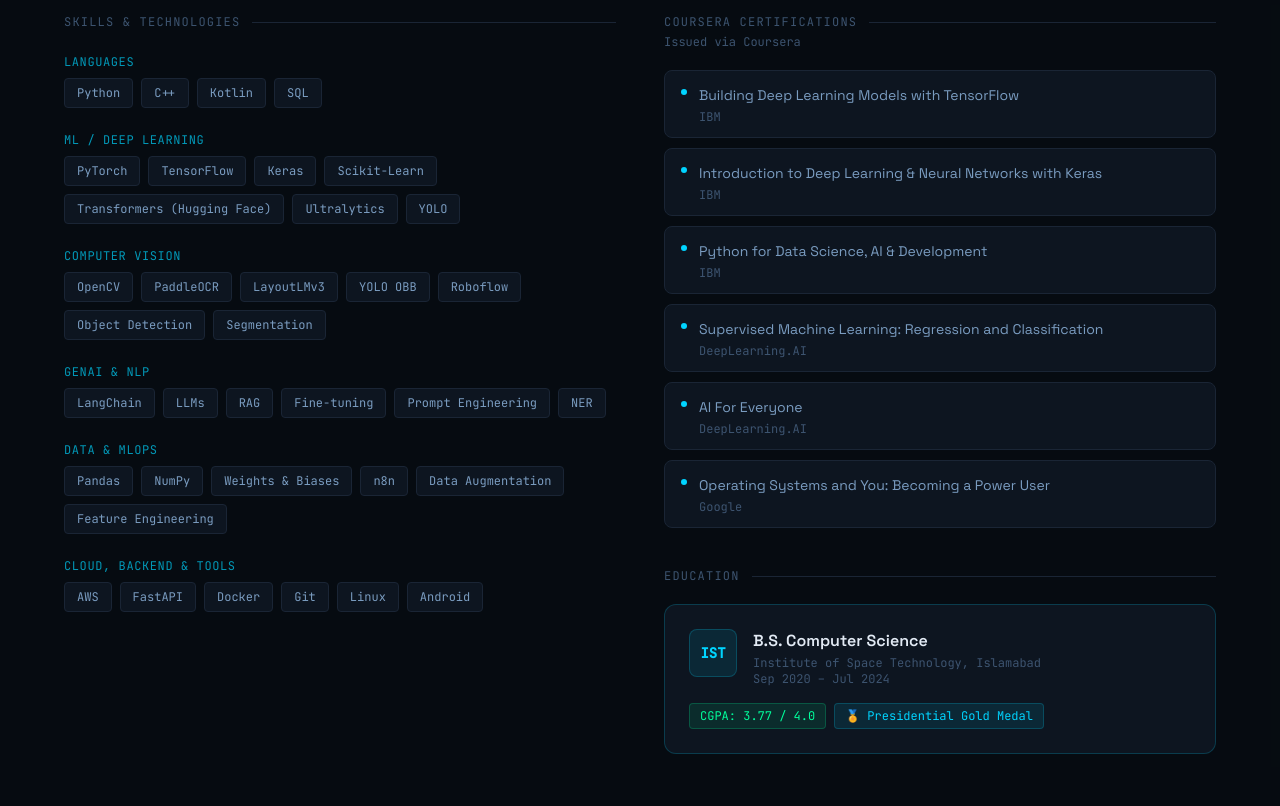
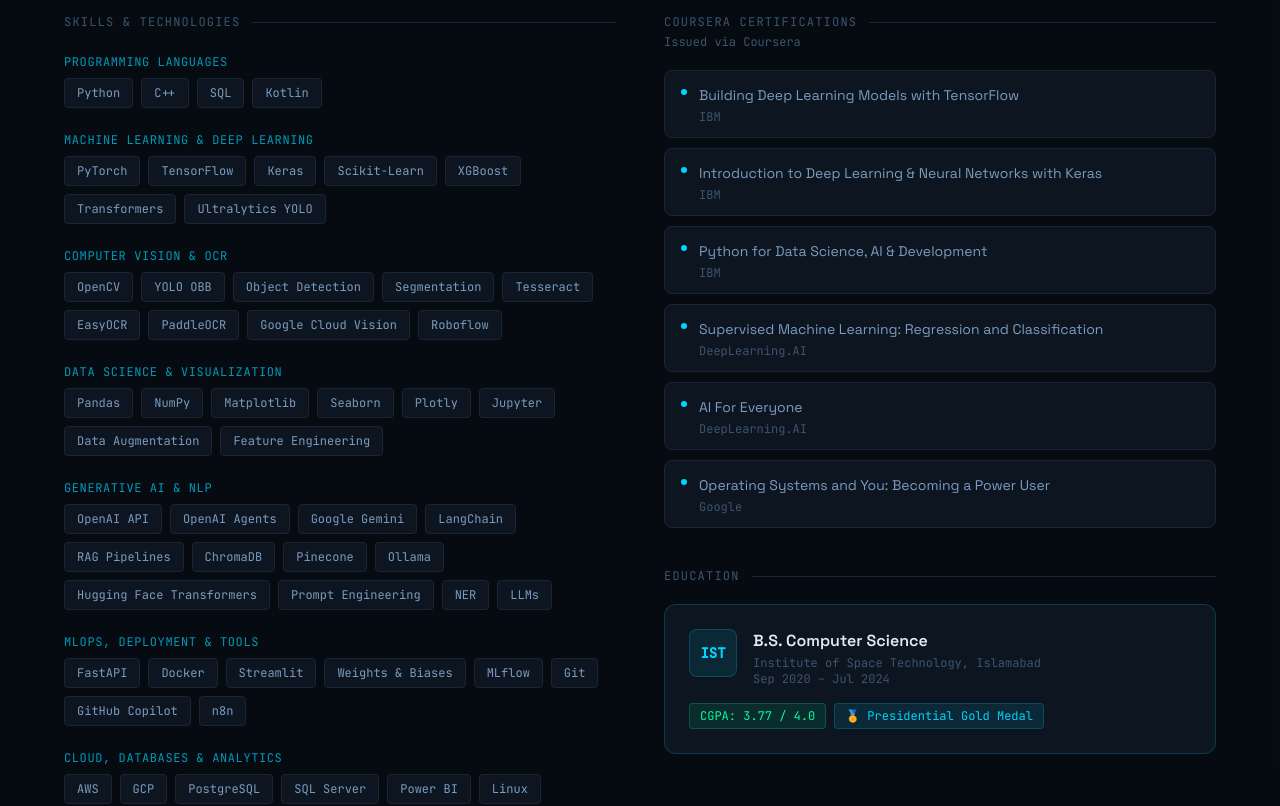
Before and after one commit to Haseeeb21/haseeb-portfolio, a React (Vite) app: page / in a window 1280 px wide. Shown: the part 4060-4866 px from the top of the page. Built offline with nearby package versions, Linux system fonts and the light colour scheme.

Commit message:
modified skills

```diff
--- a/src/sections/Skills.jsx
+++ b/src/sections/Skills.jsx
@@ -1,27 +1,31 @@
 const skillGroups = [
   {
-    category: 'Languages',
-    items: ['Python', 'C++', 'Kotlin', 'SQL'],
+    category: 'Programming Languages',
+    items: ['Python', 'C++', 'SQL', 'Kotlin'],
   },
   {
-    category: 'ML / Deep Learning',
-    items: ['PyTorch', 'TensorFlow', 'Keras', 'Scikit-Learn', 'Transformers (Hugging Face)', 'Ultralytics', 'YOLO'],
+    category: 'Machine Learning & Deep Learning',
+    items: ['PyTorch', 'TensorFlow', 'Keras', 'Scikit-Learn', 'XGBoost', 'Transformers', 'Ultralytics YOLO'],
   },
   {
-    category: 'Computer Vision',
-    items: ['OpenCV', 'PaddleOCR', 'LayoutLMv3', 'YOLO OBB', 'Roboflow', 'Object Detection', 'Segmentation'],
+    category: 'Computer Vision & OCR',
+    items: ['OpenCV', 'YOLO OBB', 'Object Detection', 'Segmentation', 'Tesseract', 'EasyOCR', 'PaddleOCR', 'Google Cloud Vision', 'Roboflow'],
   },
   {
-    category: 'GenAI & NLP',
-    items: ['LangChain', 'LLMs', 'RAG', 'Fine-tuning', 'Prompt Engineering', 'NER'],
+    category: 'Data Science & Visualization',
+    items: ['Pandas', 'NumPy', 'Matplotlib', 'Seaborn', 'Plotly', 'Jupyter', 'Data Augmentation', 'Feature Engineering'],
   },
   {
-    category: 'Data & MLOps',
-    items: ['Pandas', 'NumPy', 'Weights & Biases', 'n8n', 'Data Augmentation', 'Feature Engineering'],
+    category: 'Generative AI & NLP',
+    items: ['OpenAI API', 'OpenAI Agents', 'Google Gemini', 'LangChain', 'RAG Pipelines', 'ChromaDB', 'Pinecone', 'Ollama', 'Hugging Face Transformers', 'Prompt Engineering', 'NER', 'LLMs'],
   },
   {
-    category: 'Cloud, Backend & Tools',
-    items: ['AWS', 'FastAPI', 'Docker', 'Git', 'Linux', 'Android'],
+    category: 'MLOps, Deployment & Tools',
+    items: ['FastAPI', 'Docker', 'Streamlit', 'Weights & Biases', 'MLflow', 'Git', 'GitHub Copilot', 'n8n'],
+  },
+  {
+    category: 'Cloud, Databases & Analytics',
+    items: ['AWS', 'GCP', 'PostgreSQL', 'SQL Server', 'Power BI', 'Linux'],
   },
 ]
 
```
